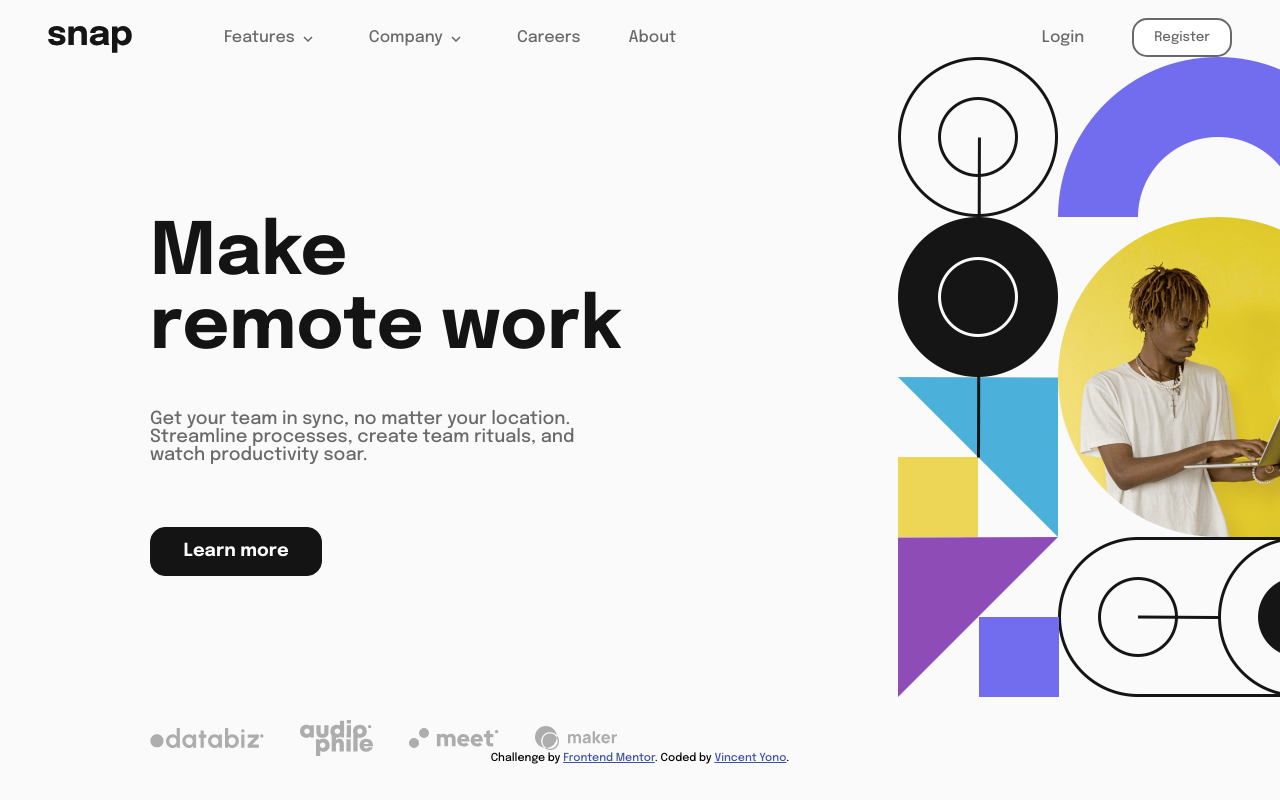
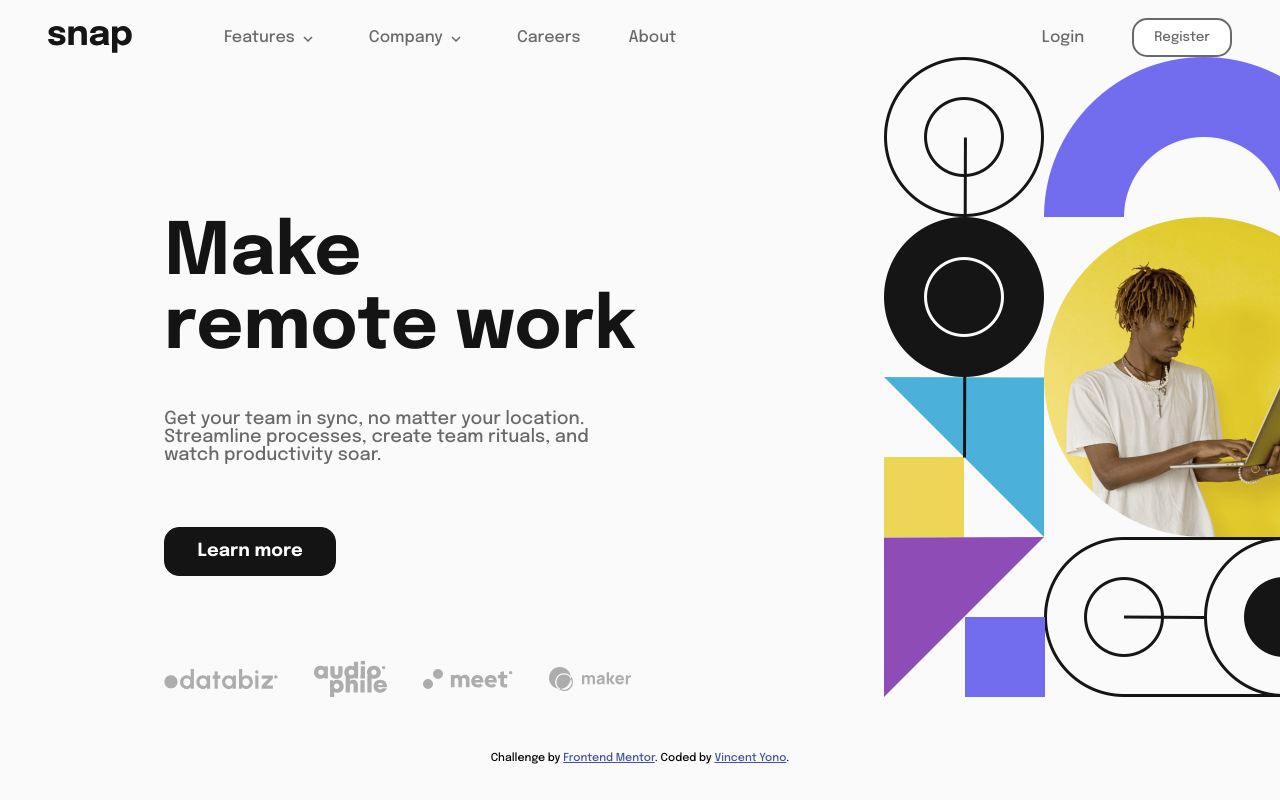
Before and after one commit to vincentyono/intro-section-with-dropdown-navigation, a plain HTML site: page index.html in a window 1280 px wide. Shown: the top 800 px of the page. Drawn offline with Linux system fonts and the light colour scheme.

Commit message:
Fix sponsors position

```diff
--- a/style.css
+++ b/style.css
@@ -98,6 +98,7 @@ body {
 }
 
 .hero-left {
+  position: relative;
   padding-top: 10em;
   padding-left: 5em;
   padding-right: 3em;
@@ -136,7 +137,8 @@ body {
 }
 
 .hero-left-sponsors {
-  margin-top: 9em;
+  position: absolute;
+  bottom: 0;
 }
 
 .hero-left-sponsors-items {
```
